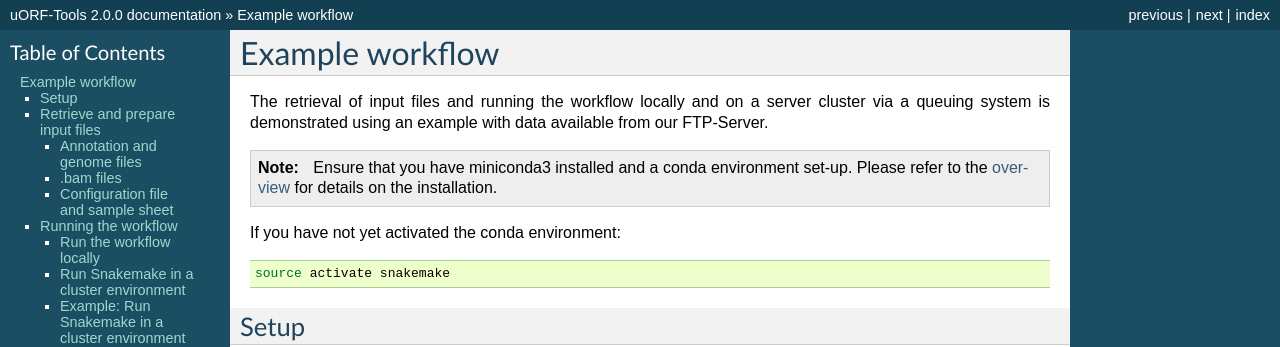
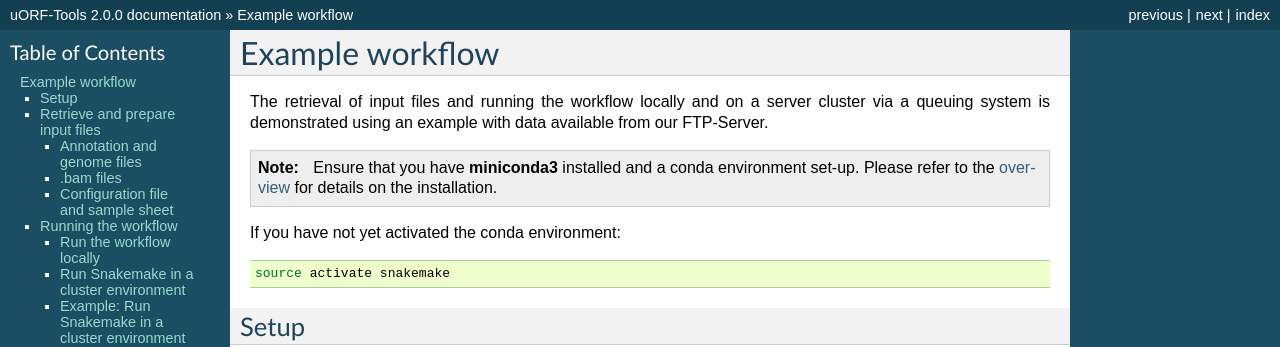
Before and after one commit to RickGelhausen/uORF-Tools_ReadTheDocs, a Sphinx documentation site: the page built from docs/source/example-workflow.rst, in a window 1280 px wide and 900 px high. Shown: the top 347 px of the window. Built offline with Sphinx 7.4.7, drawn with Linux system fonts in a browser that asks for light colours; cross-references to code outside the pages are shown as plain code.

Commit message:
changes in structure

```diff
--- a/docs/source/example-workflow.rst
+++ b/docs/source/example-workflow.rst
@@ -6,7 +6,7 @@ Example workflow
 
 The retrieval of input files and running the workflow locally and on a server cluster via a queuing system is demonstrated using an example with data available from our FTP-Server.
 
-.. note:: Ensure that you have miniconda3 installed and a conda environment set-up. Please refer to the :ref:`overview <overview:Tools>` for details on the installation.
+.. note:: Ensure that you have **miniconda3** installed and a conda environment set-up. Please refer to the :ref:`overview <overview:Tools>` for details on the installation.
 If you have not yet activated the conda environment:
 
 .. code-block:: bash
--- a/docs/source/extended-workflow.rst
+++ b/docs/source/extended-workflow.rst
@@ -7,7 +7,7 @@ Extended workflow
 The retrieval of input files and running the workflow locally and on a server cluster via a queuing system is demonstrated using an example with data available from SRA via NCBI.
 The dataset is available under the GEO accession number *GSE103719*. The retrieval of the data is described in this tutorial.
 
-.. note:: Ensure that you have miniconda3 installed and a conda environment set-up. Please refer to the :ref:`overview <overview:Tools>` for details on the installation.
+.. note:: Ensure that you have **miniconda3** installed and a conda environment set-up. Please refer to the :ref:`overview <overview:Tools>` for details on the installation.
 If you have not yet activated the conda environment:
 
 .. code-block:: bash
```
